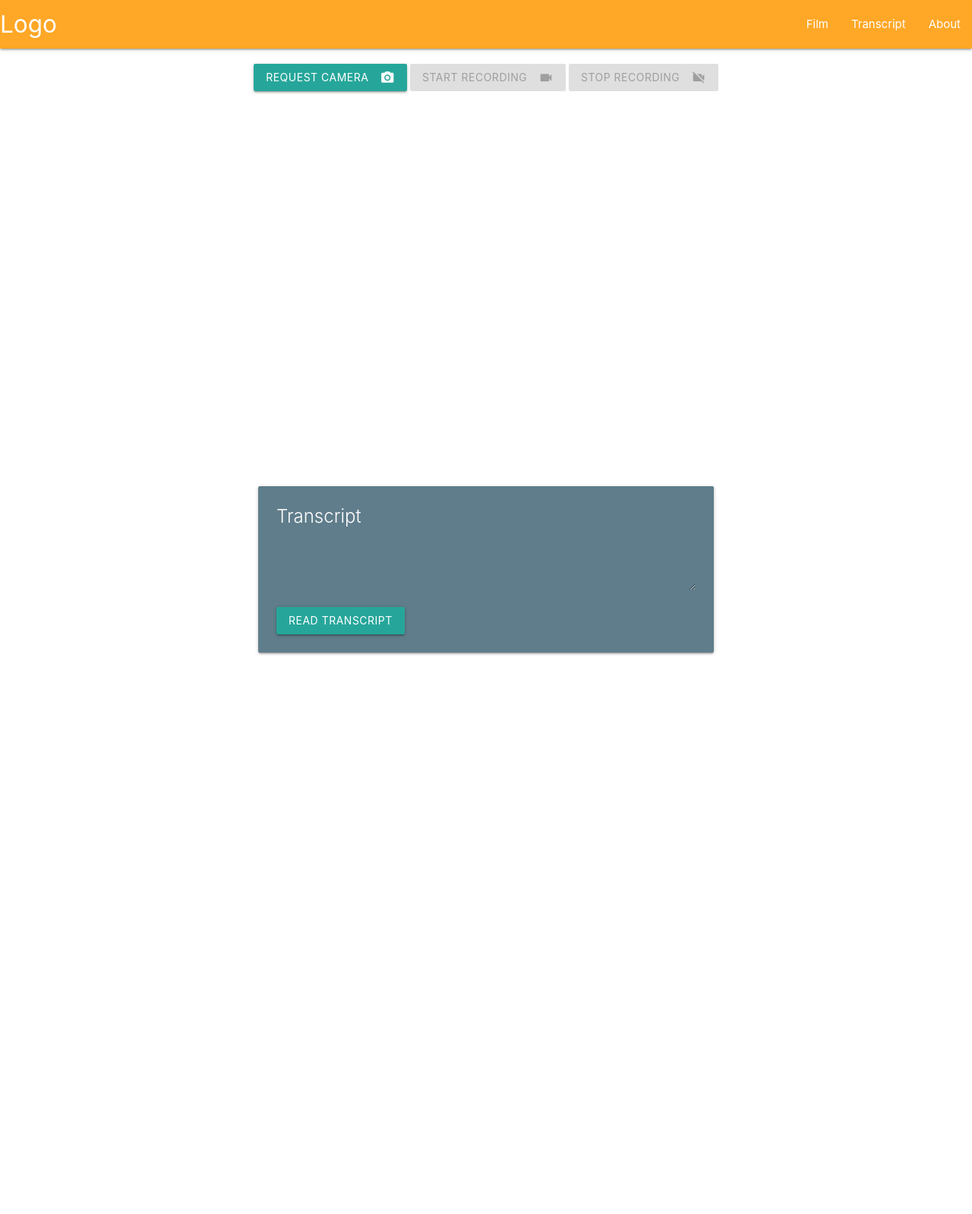
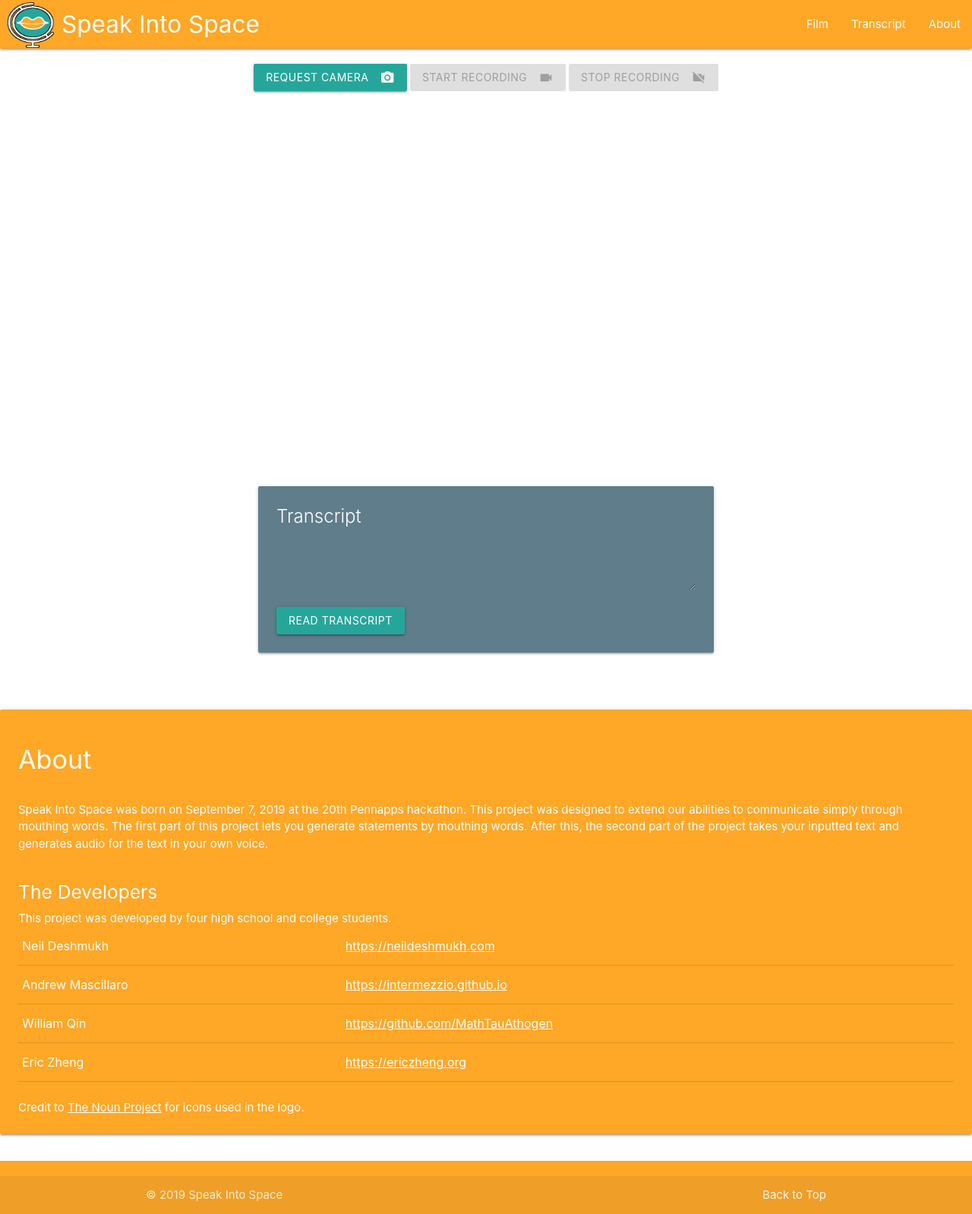
Before and after one commit to intermezzio/pennappsxx-lip-reading, a Flask app: page / in a window 1280 px wide. Shown: the whole page at 76% size. Before the commit the page ends 862 px from the top, so only its background shows below. Run offline with Flask 2, Linux system fonts and the light colour scheme.

Commit message:
Add the about page and logo to the html site

```diff
--- a/Server/templates/flask.html
+++ b/Server/templates/flask.html
@@ -3,6 +3,7 @@
 <title>Lip Reading</title>
   <meta charset="utf-8">
   <meta name="viewport" content="width=device-width">
+  <link rel="shortcut icon" type="image/png" href="{{ url_for('static', filename='favicon.png') }}">
   <!-- Materialize CSS -->
   <link rel="stylesheet" href="https://cdnjs.cloudflare.com/ajax/libs/materialize/1.0.0/css/materialize.min.css">
   <link href="https://fonts.googleapis.com/icon?family=Material+Icons" rel="stylesheet">
@@ -12,16 +13,18 @@
 <body>
 
 <div id="container">
+  <div class="navbar-fixed">
     <nav>
       <div class="nav-wrapper orange lighten-1">
-      <a href="#" class="brand-logo">Logo</a>
+        <a href="#" class="brand-logo"><img id="logo" class="left" src="{{ url_for('static', filename='favicon.png') }}">  Speak Into Space</a>
         <ul id="nav-mobile" class="right hide-on-med-and-down">
           <li><a href="#">Film</a></li>
-        <li><a href="#">Transcript</a></li>
-        <li><a href="#">About</a></li>
+          <li><a href="#transcript">Transcript</a></li>
+          <li><a href="#about">About</a></li>
         </ul>
       </div>
     </nav>
+  </div>
   <input type="file" hidden id="toFlask">
   <div class="row">
     <button hidden type="submit" id = "go"></button>
@@ -34,8 +37,8 @@
       Start Recording <i class="material-icons right">videocam</i>
     </button>
     <button id='stop' class='btn' onclick = "stopRecording()" hidden>-->
-      <!--Stop Recording <i class="material-icons right">videocam_off</i> -->
-    </button>
+      <!--Stop Recording <i class="material-icons right">videocam_off</i>
+    </button> -->
     <div id="video-wrap">
       <div id="box"></div>
       <div id="target">+</div>
@@ -52,7 +55,36 @@
         </button>
       </div>
     </div>
+    <br /><br /><br />
+    <div id="about" class="card orange lighten-1">
+      <div class="card-content white-text bold">
+        <h4>About</h4>
+        <br /><span id="about-text" class="white-text">
+          <p>Speak Into Space was born on September 7, 2019 at the 20th Pennapps hackathon. This project was designed to extend our abilities to communicate simply through mouthing words. The first part of this project lets you generate statements by mouthing words. After this, the second part of the project takes your inputted text and generates audio for the text in your own voice.</p>
+          <br />
+          <h5>The Developers</h5>
+          <p>This project was developed by four high school and college students.
+            <table>
+              <tr><td>Neil Deshmukh</td><td><a href="https://neildeshmukh.com">https://neildeshmukh.com</a></td></tr>
+              <tr><td>Andrew Mascillaro</td><td><a href="https://intermezzio.github.io">https://intermezzio.github.io</a></td></tr>
+              <tr><td>William Qin</td><td><a href="https://github.com/MathTauAthogen">https://github.com/MathTauAthogen</a></td></tr>
+              <tr><td>Eric Zheng</td><td><a href="https://ericzheng.org">https://ericzheng.org</a></td></tr>
+
+            </table>
+          <br />
+          <p>Credit to <a href="https://thenounproject">The Noun Project</a> for icons used in the logo.</p>
+          </span>
       </div>
+    </div>
+  </div>
+  <footer class="page-footer orange lighten-1">
+    <div class="footer-copyright">
+      <div class="container">
+      © 2019 Speak Into Space
+      <a class="grey-text text-lighten-4 right" href="#">Back to Top</a>
+      </div>
+    </div>
+  </footer>
 </div>
 <!-- Materialize JS -->
 <script src="https://cdnjs.cloudflare.com/ajax/libs/materialize/1.0.0/js/materialize.min.js"></script>
```
Lines whose indentation alone changed are shown as unchanged.
